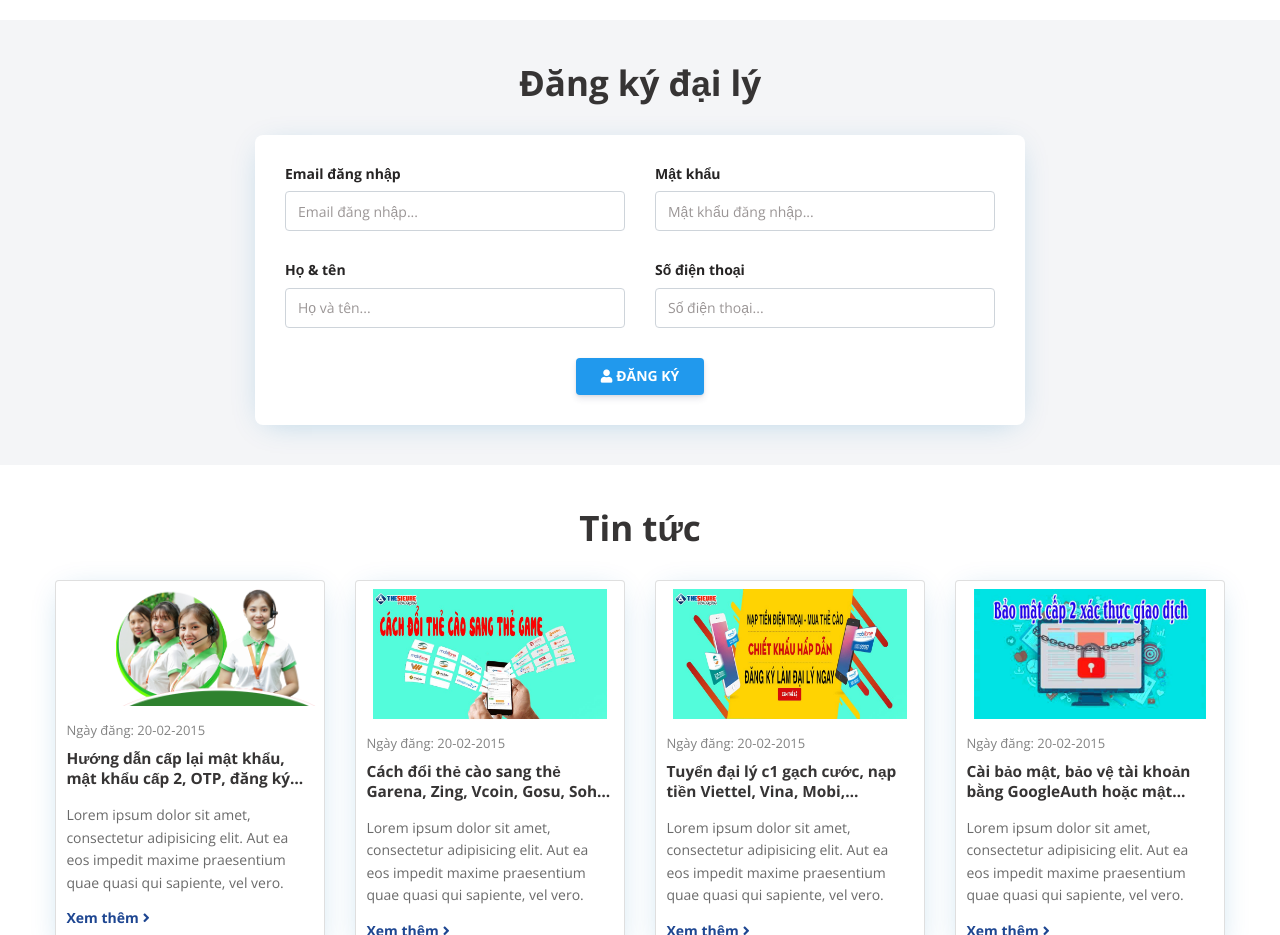
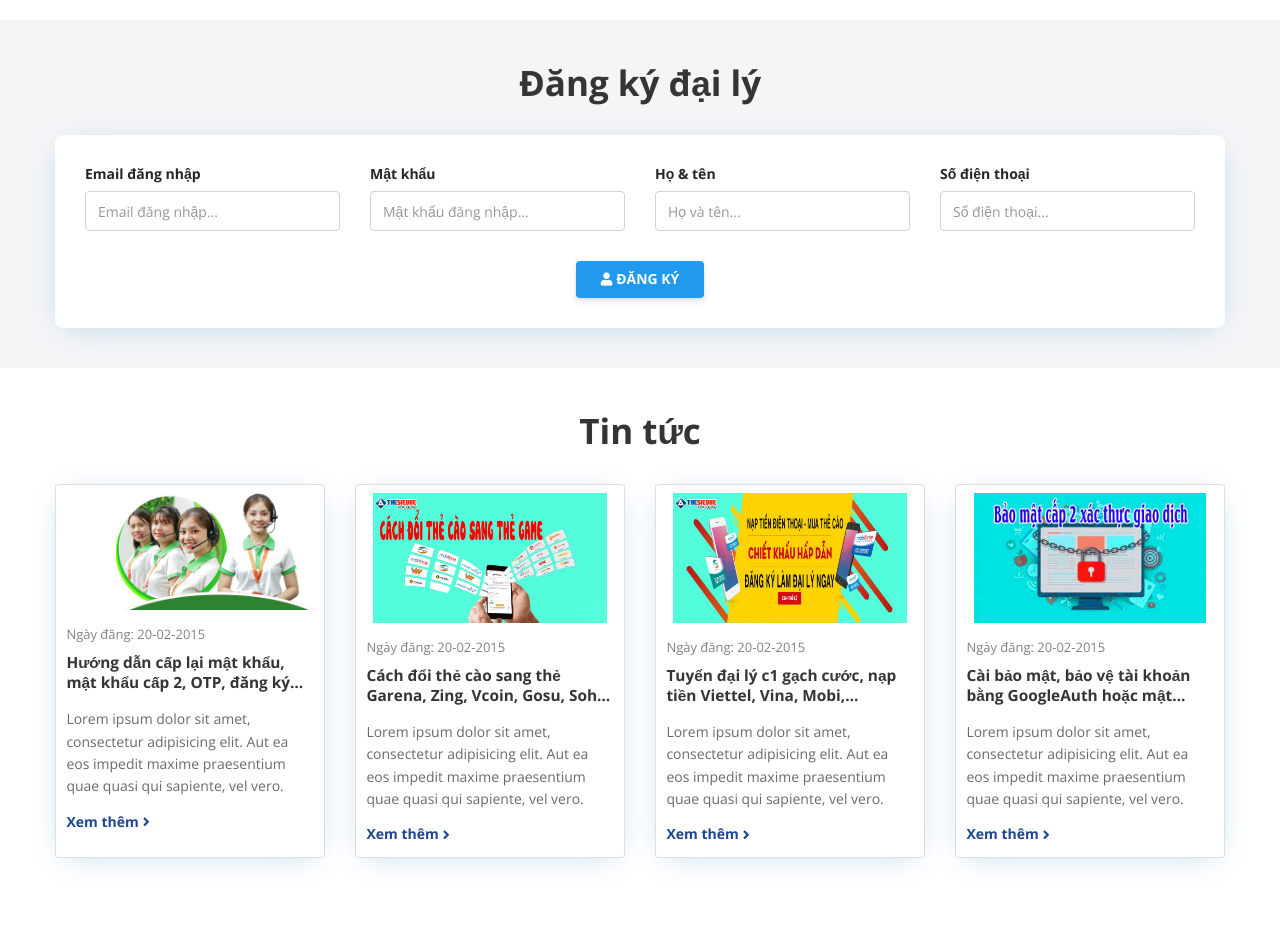
Before and after one commit to JayBee-K/template-telco.vn, a plain HTML site: page index.html in a window 1280 px wide. Shown: the part 1900-2835 px from the top of the page. Drawn offline with nearby package versions, Linux system fonts and the light colour scheme.

Commit message:
Update index.html

```diff
--- a/index.html
+++ b/index.html
@@ -541,11 +541,11 @@
                 </div>
             </div>
             <div class="row justify-content-center">
-                <div class="col-md-8">
+                <div class="col-md-12">
                     <div class="section-form_inner">
                         <form action="">
                             <div class="row row-g3">
-                                <div class="col-md-6">
+                                <div class="col-12 col-sm-6 col-md-3">
                                     <div class="form-group">
                                         <label for="">
                                             Email đăng nhập
@@ -553,7 +553,7 @@
                                         <input type="email" class="form-control" placeholder="Email đăng nhập...">
                                     </div>
                                 </div>
-                                <div class="col-md-6">
+                                <div class="col-12 col-sm-6 col-md-3">
                                     <div class="form-group">
                                         <label for="">
                                             Mật khẩu
@@ -561,7 +561,7 @@
                                         <input type="password" class="form-control" placeholder="Mật khẩu đăng nhập...">
                                     </div>
                                 </div>
-                                <div class="col-md-6">
+                                <div class="col-12 col-sm-6 col-md-3">
                                     <div class="form-group">
                                         <label for="">
                                             Họ & tên
@@ -569,7 +569,7 @@
                                         <input type="text" class="form-control" placeholder="Họ và tên...">
                                     </div>
                                 </div>
-                                <div class="col-md-6">
+                                <div class="col-12 col-sm-6 col-md-3">
                                     <div class="form-group">
                                         <label for="">
                                             Số điện thoại
```
